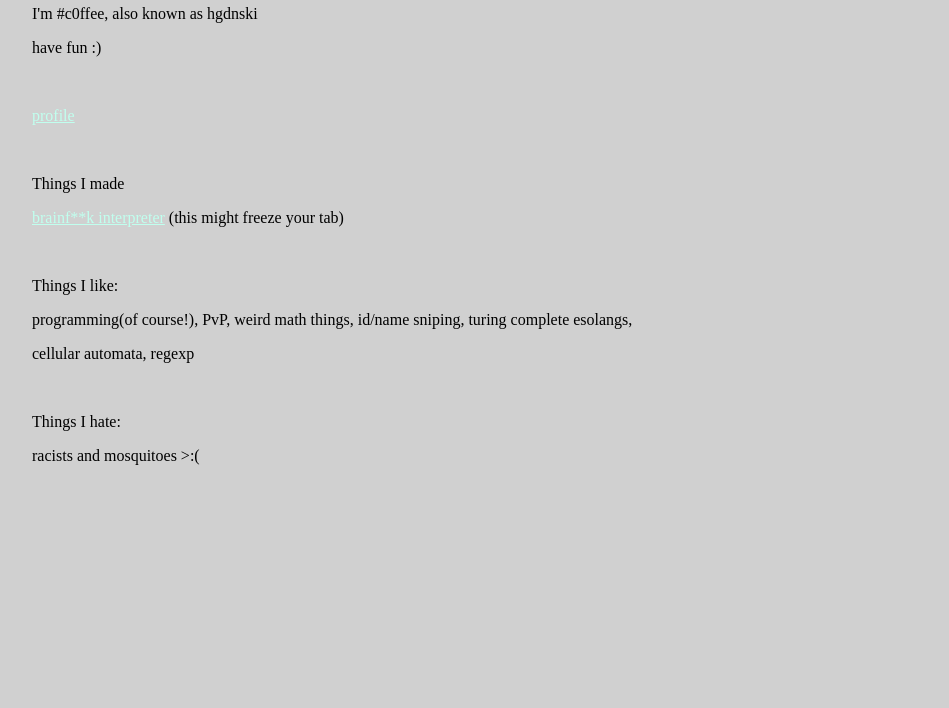
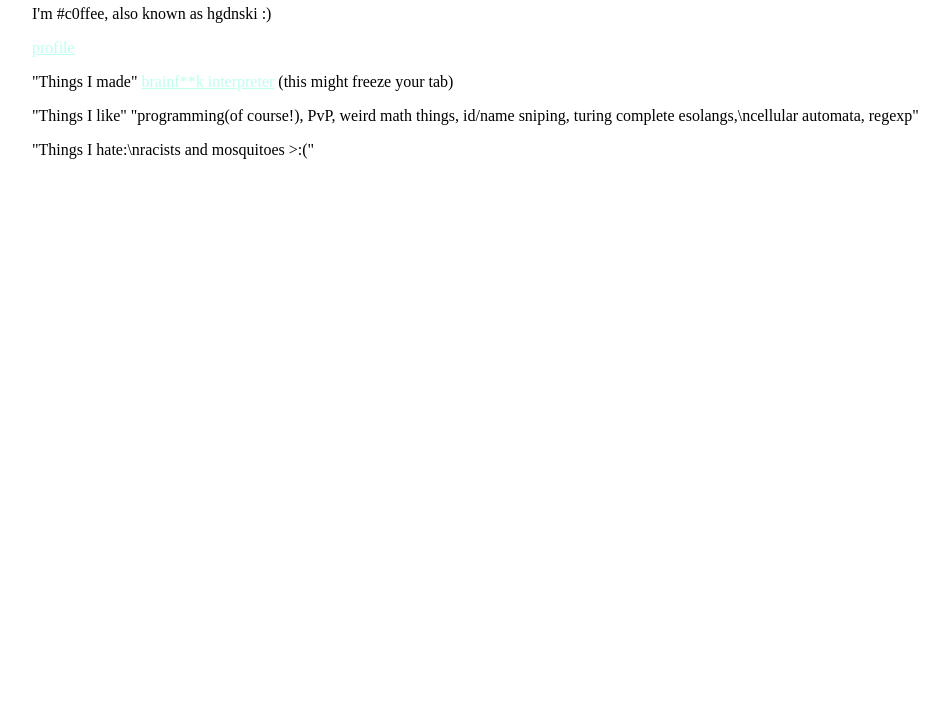
Before and after one commit to c0ffeeee/c0ffeeee.github.io, a plain HTML site: page index.html in a window 1280 px wide. Shown: the part 92-800 px from the top of the page, without its empty margins (18-967 px from the left). Drawn offline with Linux system fonts and the light colour scheme.

Commit message:
Update index.html

```diff
--- a/index.html
+++ b/index.html
@@ -3,7 +3,6 @@
     <title>c0ffee</title>
     <style>
       body {
-        background-color: #d0d0d0;
         margin: 50px;
       }
       a {
@@ -16,20 +15,19 @@
       <h2>Hi!!!!!!!!!!!!!!!!!</h2>
     </header>
     <main>
-      <p>I'm #c0ffee, also known as hgdnski</p>
-      <p>have fun :)</p>
-      <p>&nbsp;</p>
+      <p>I'm #c0ffee, also known as hgdnski :)</p>
       <p><a href="/profile">profile</a></p>
-      <p>&nbsp;</p>
-      <p>Things I made</p>
-      <p><a href="/bf">brainf**k interpreter</a> (this might freeze your tab)</p>
-      <p>&nbsp;</p>
-      <p>Things I like:</p>
-      <p>programming(of course!), PvP, weird math things, id/name sniping, turing complete esolangs,</p>
-      <p>cellular automata, regexp</p>
-      <p>&nbsp;</p>
-      <p>Things I hate:</p>
-      <p>racists and mosquitoes >:(</p>
+      <p>
+        "Things I made"
+        <a href="/bf">brainf**k interpreter</a> (this might freeze your tab)
+      </p>
+      <p>
+        "Things I like"
+        "programming(of course!), PvP, weird math things, id/name sniping, turing complete esolangs,\ncellular automata, regexp"
+      </p>
+      <p>
+        "Things I hate:\nracists and mosquitoes >:("
+      </p>
     </main>
   </body>
 </html>
```
